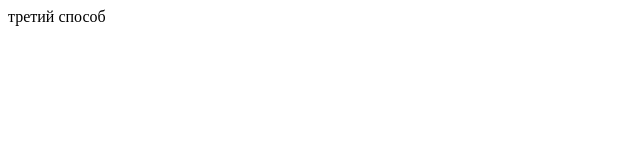
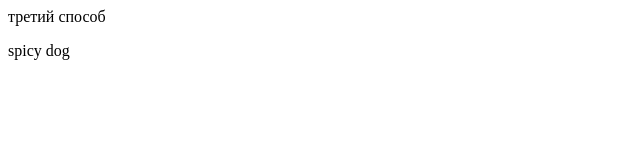
Before and after one commit to DisFlowe2/eeeeu, a plain HTML site: page index.html in a window 1280 px wide. Shown: the full height of the page, 0-640 px from the left. Drawn offline with Linux system fonts and the light colour scheme.

Commit message:
new commit

```diff
--- a/index.html
+++ b/index.html
@@ -7,5 +7,6 @@
 </head>
 <body>
     третий способ
+    <p>spicy dog</p>
 </body>
 </html>
```
